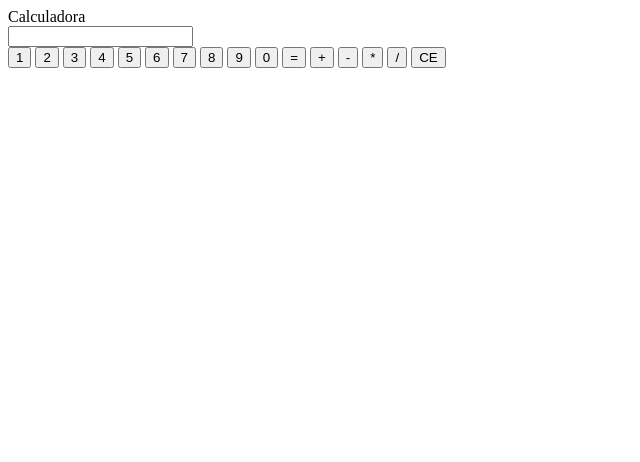
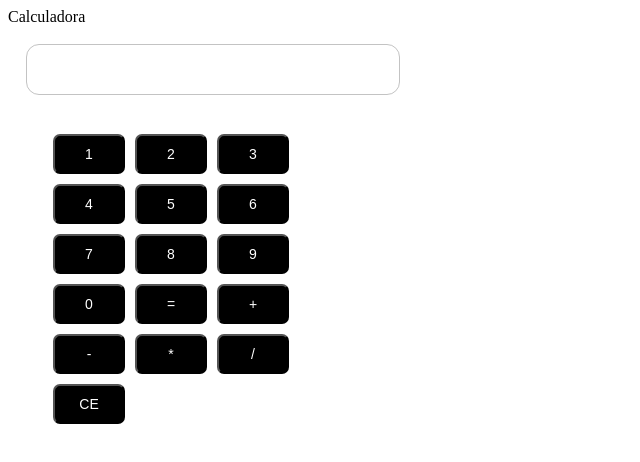
Before and after one commit to yhau1989/calculadora-js, a plain HTML site: page index.html in a window 1280 px wide. Shown: the whole page, without its empty margins (0-640 px from the left). Drawn offline with Linux system fonts and the light colour scheme.

Commit message:
ok todo ok

```diff
--- a/index.html
+++ b/index.html
@@ -4,15 +4,16 @@
     <meta charset="UTF-8">
     <meta http-equiv="X-UA-Compatible" content="IE=edge">
     <meta name="viewport" content="width=device-width, initial-scale=1.0">
+    <link rel="stylesheet" href="styles.css">
     <title>Document</title>
 </head>
 <body>
     <div id="title">Calculadora</div>
 
     <div>
-        <input id="led" type="text">
+        <input id="led" type="text" class="caja_texto">
     </div>
-    <div>
+    <div class="contenedor_teclas">
         <button id="1" onclick="setLed(1)">1</button>
         <button id="2" onclick="setLed(2)">2</button>
         <button id="3" onclick="setLed(3)">3</button>
--- a/index.js
+++ b/index.js
@@ -43,17 +43,17 @@ const identifica = (texto) => {
     if(texto.includes('+'))
     {
         const items = texto.split('+');
-        return sum(items[0], items[1]);
+        return sum(items[0], items[1]) * -1;
     } else if(texto.includes('-')) {
         const items = texto.split('-');
-        return res(items[0], items[1]);
+        return res(items[0], items[1])  * -1;
     } else if(texto.includes('*')) {
         const items = texto.split('*');
-        return mul(items[0], items[1]);
+        return mul(items[0], items[1]) * -1;
         return false;
     } else if(texto.includes('/')) {
         const items = texto.split('/');
-        return div(items[0], items[1]);
+        return div(items[0], items[1]) * -1;
     }
 }
 
@@ -70,7 +70,11 @@ const total = () => {
             return false;
         } else if(texto.includes('-')) {
             const items = texto.split('-');
-            console.log('total', items);
+            if(items.length == 3)
+            {
+                led.value = sum(items[1], items[2]) * -1;
+                return false;
+            }
             led.value = res(items[0], items[1]);
             return false;
         } else if(texto.includes('*')) {
--- /dev/null
+++ b/styles.css
@@ -0,0 +1,26 @@
+
+
+.caja_texto {
+    padding: 9px;
+    margin: 18px;
+    border-radius: 13px;
+    border: 1px solid #c3c3c3;
+    font-size: 27px;
+}
+
+button {
+    font-size: 14px;
+    padding: 10px;
+    background: #000;
+    color: #fff;
+    border-radius: 7px;
+}
+
+.contenedor_teclas {
+    width: 300px;
+    margin: 21px;
+    padding: 0px 24px 0px 24px;
+    display: grid;
+    grid-template-columns: 72px 72px 72px;
+    grid-gap: 10px;
+}
```
